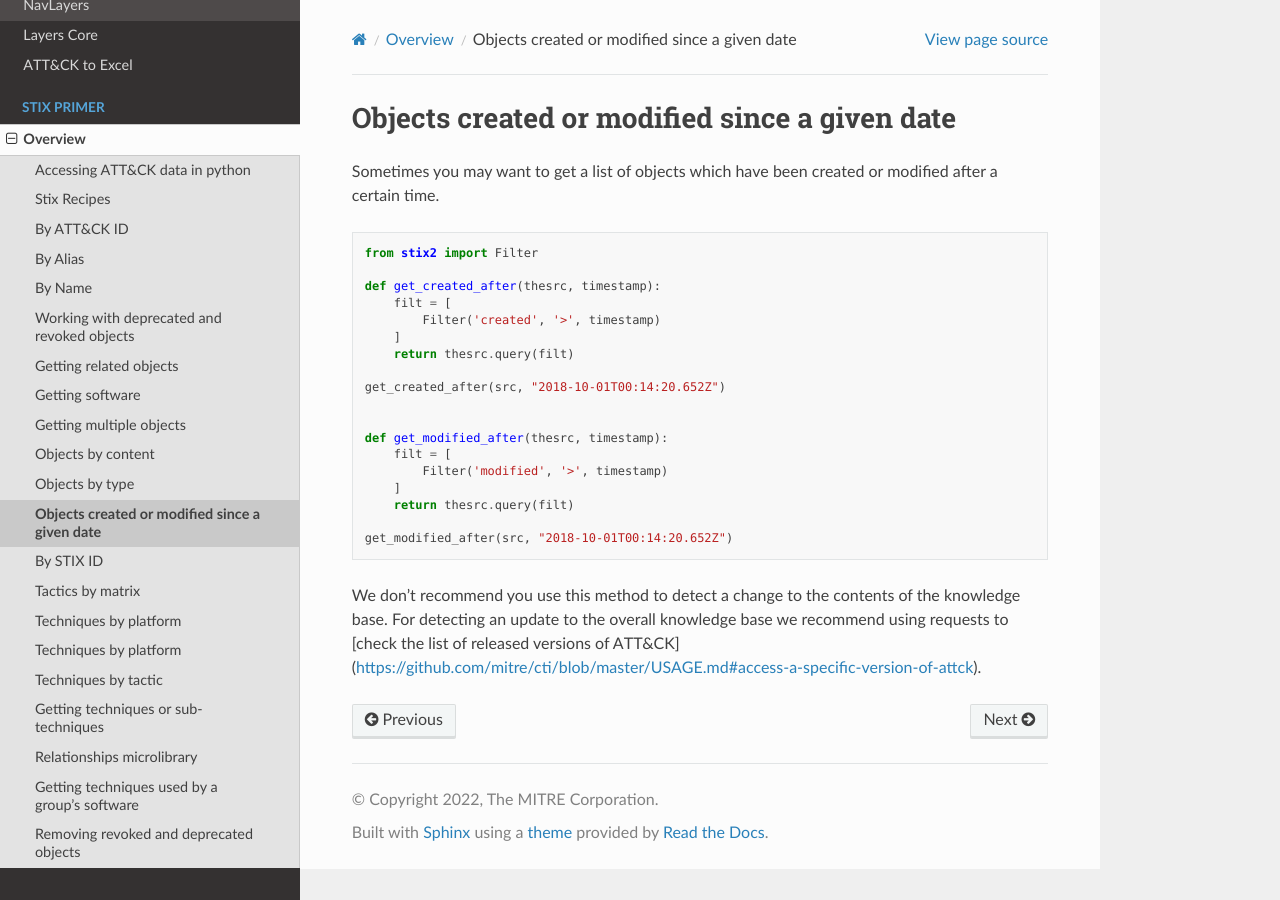
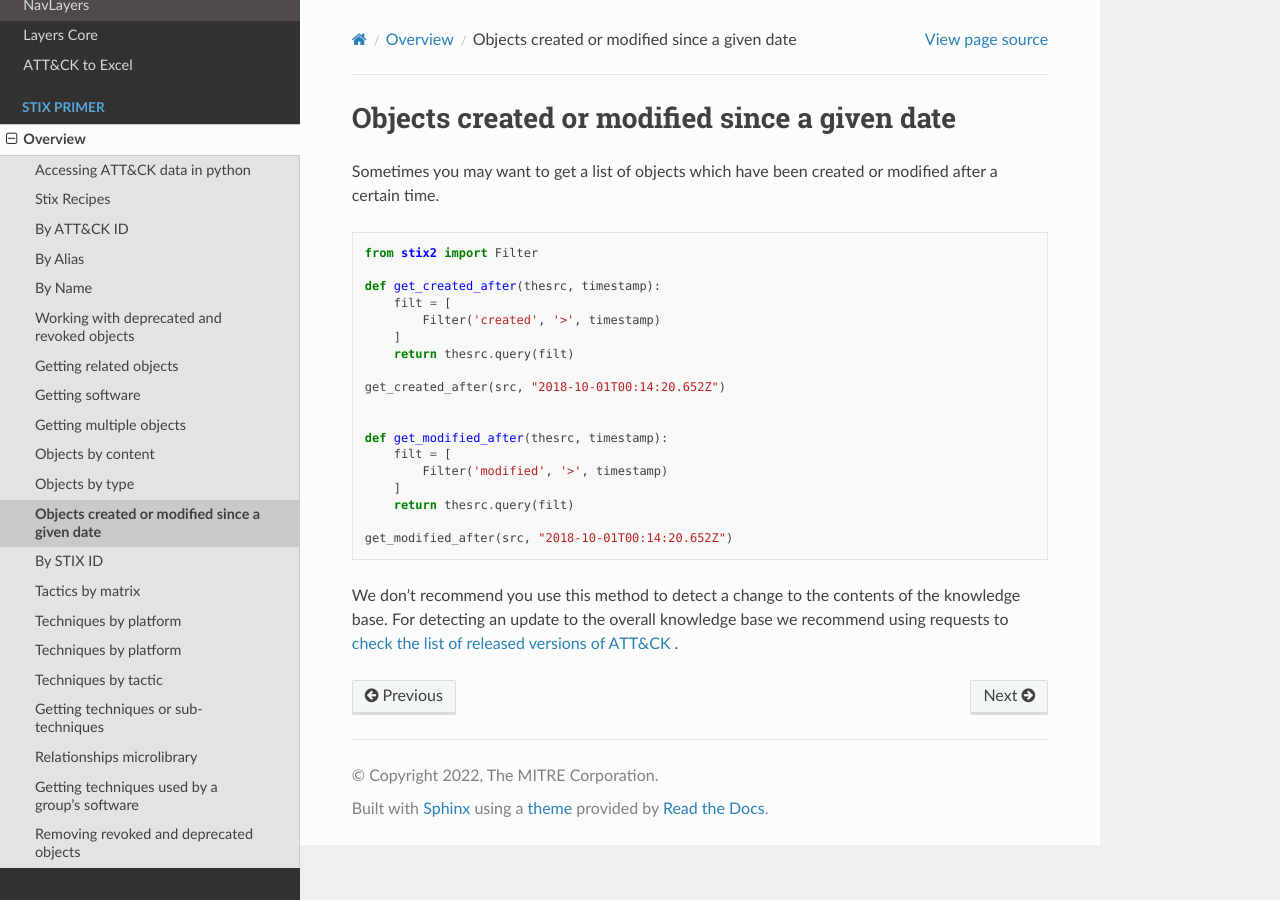
Before and after one commit to mitre-attack/mitreattack-python, a Sphinx documentation site: the page built from docs/stix_primer/objects_since_date.rst, in a window 1280 px wide. Built offline with Sphinx 7.4.7 and the Read the Docs theme 2.0.0, drawn with Linux system fonts in a browser that asks for light colours; pages that are not in the unit, such as notebooks, are missing from menus.

Commit message:
more syntax fixes

```diff
--- a/docs/stix_primer/objects_since_date.rst
+++ b/docs/stix_primer/objects_since_date.rst
@@ -25,4 +25,4 @@ Sometimes you may want to get a list of objects which have been created or modif
     get_modified_after(src, "2018-10-01T00:14:20.652Z")
 
 
-We don't recommend you use this method to detect a change to the contents of the knowledge base. For detecting an update to the overall knowledge base we recommend using requests to [check the list of released versions of ATT&CK](https://github.com/mitre/cti/blob/master/USAGE.md#access-a-specific-version-of-attck).
+We don't recommend you use this method to detect a change to the contents of the knowledge base. For detecting an update to the overall knowledge base we recommend using requests to `check the list of released versions of ATT&CK <https://github.com/mitre/cti/blob/master/USAGE.md#access-a-specific-version-of-attck>`_ .
```
